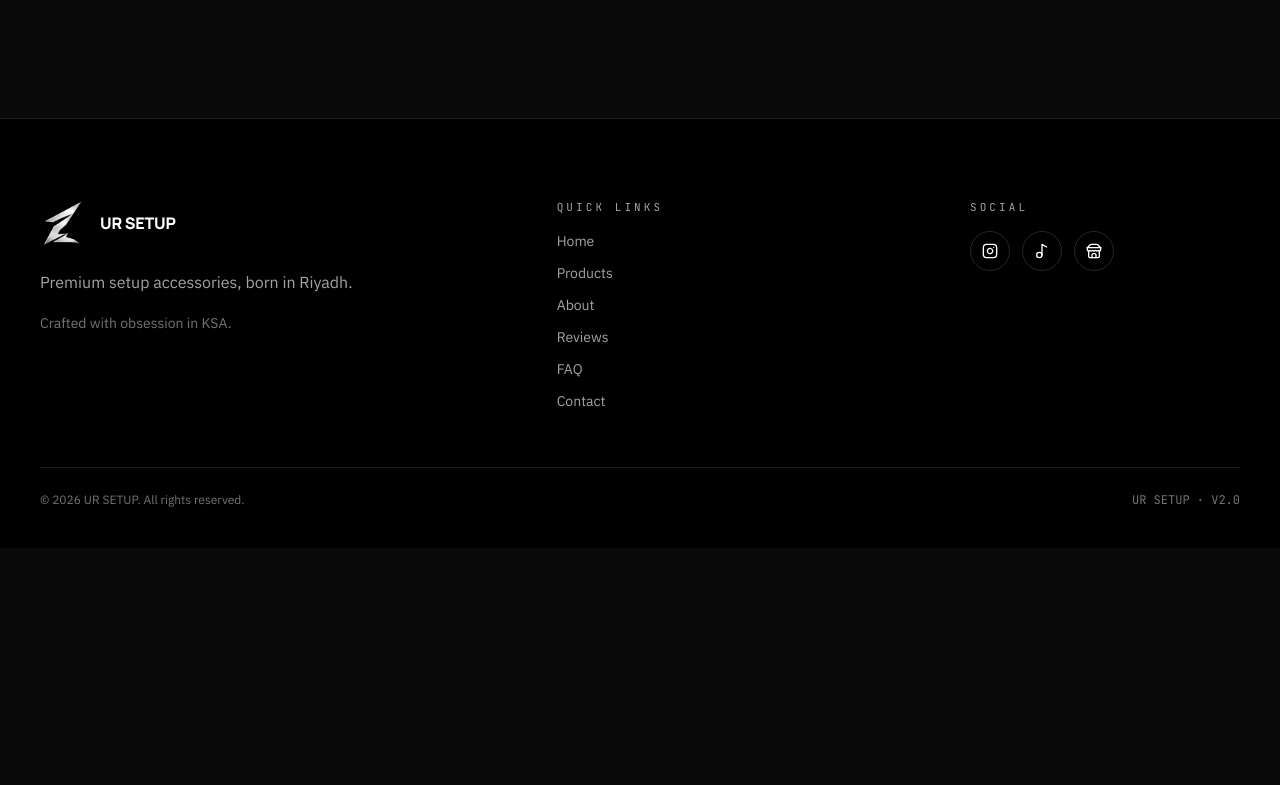
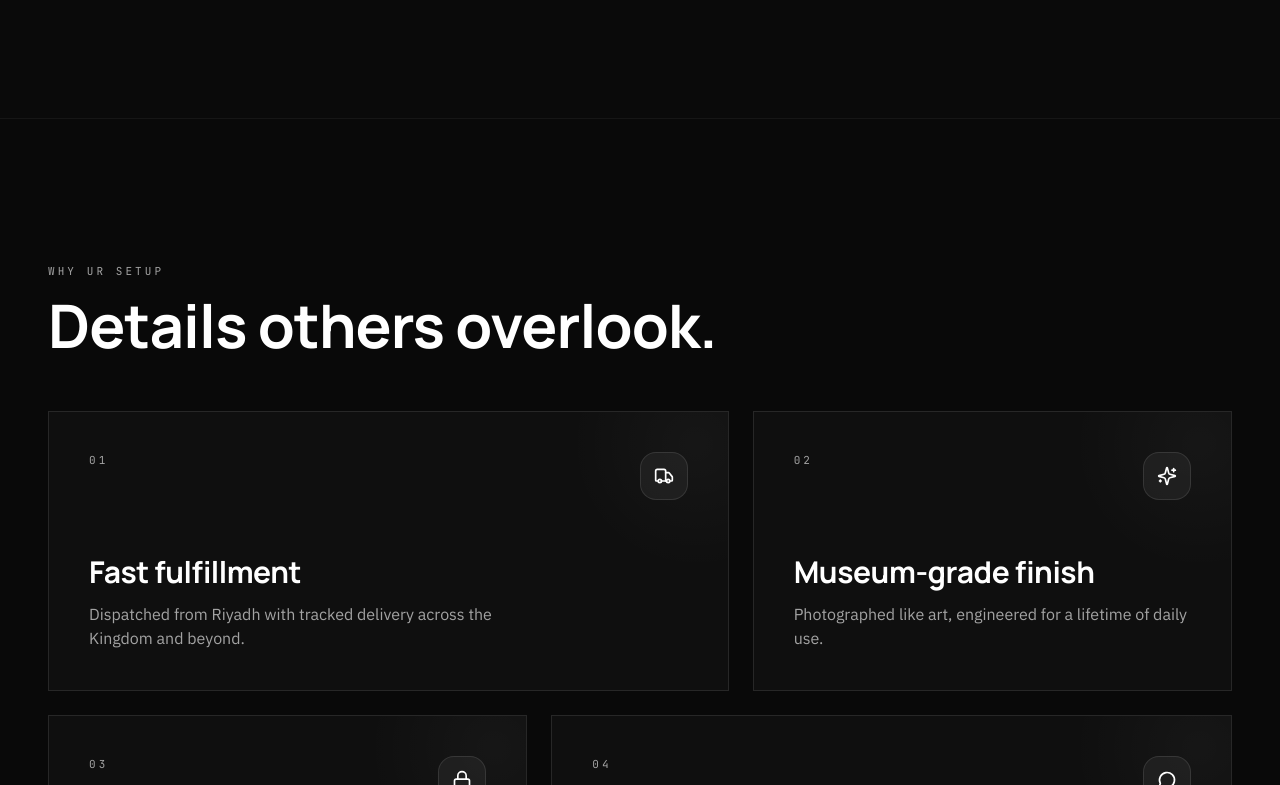
Before and after one commit to alialiyaaser/ursetup-new, a React (Create React App) app in the folder frontend/: page / in a window 1280 px wide. Shown: the part 1855-2640 px from the top of the page. Before the commit the page ends 2403 px from the top, so only its background shows below. Built offline with nearby package versions, Linux system fonts and the light colour scheme; no server answers.

Commit message:
Add WhyUs component to App.js

```diff
--- a/frontend/src/App.js
+++ b/frontend/src/App.js
@@ -9,6 +9,7 @@ import PromoBanner from "./components/sections/PromoBanner";
 import Header from "./components/sections/Header";
 import Hero from "./components/sections/Hero";
 import About from "./components/sections/About";
+import WhyUs from "./components/sections/WhyUs";
 
 // import Products from "./components/sections/Products";
 // import About from "./components/sections/About";
@@ -51,6 +52,7 @@ function PublicSite() {
 <main>
   <Hero />
   <About />
+  <WhyUs />
 </main>
         <Footer />
         <FloatingWidgets />
```
